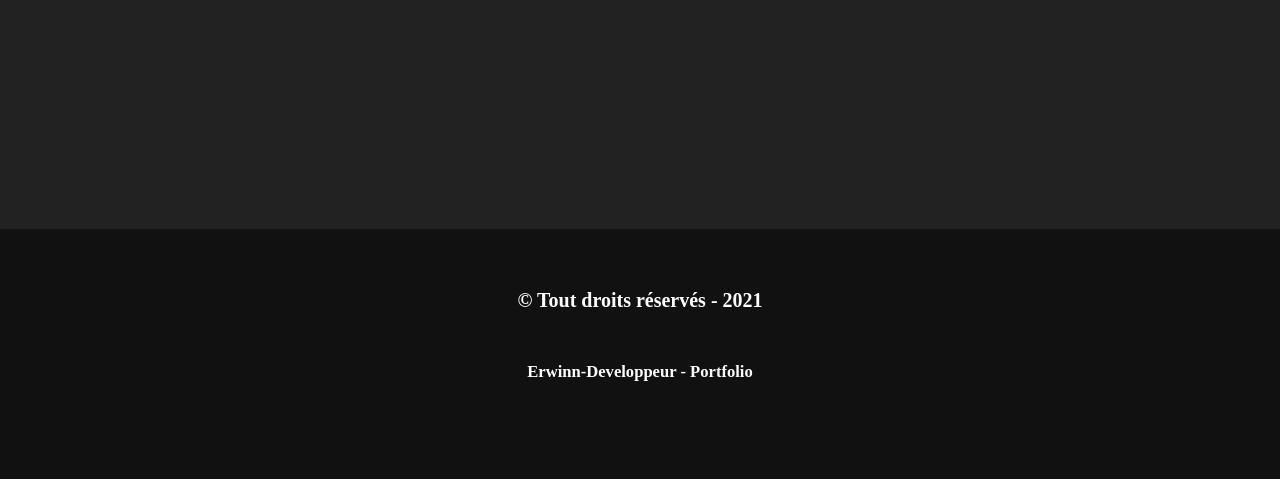
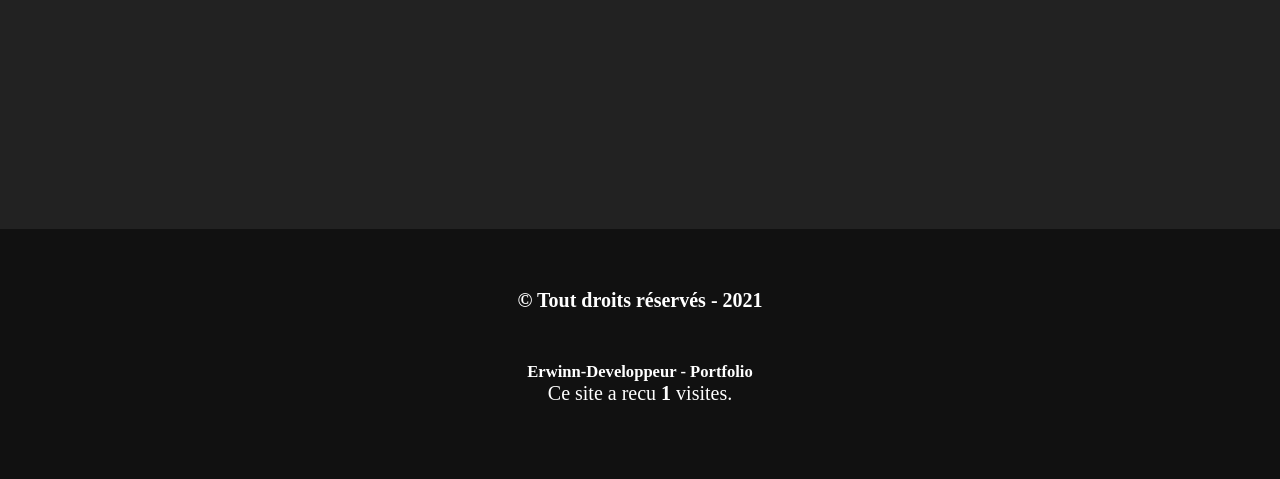
Before and after one commit to Erwinn-Developpement/Erwinn, a PHP site: page / in a window 1280 px wide. Shown: the part 2440-2919 px from the top of the page. Run offline with PHP 8.4, Linux system fonts and the light colour scheme.

Commit message:
Update index.php

```diff
--- a/index.html
+++ b/index.php
@@ -98,7 +98,7 @@
 
 
     <div class="description">
-        <h3>Bonjour je m'appelle Erwinn et je suis un développeur web front-end débutant ainsi qu'un débutant en développement d'application C# (Xamarin). Ma passion est la programmation depuis longtemps.</h3>
+        <h3>Bonjour je m'appelle Erwinn et je suis un développeur web front-end débutant ainsi que futur développeur de jeux vidéo avec Unreal Engine. Ma passion est la programmation depuis longtemps.</h3>
     </div>
 
 
@@ -139,6 +139,31 @@
         <h4>&copy; Tout droits réservés - 2021</h4>
 
         <h5>Erwinn-Developpeur - Portfolio</h5>
+
+
+
+        <?php
+session_start();
+if(file_exists('compteur_visites.txt'))
+{
+        $compteur_f = fopen('compteur_visites.txt', 'r+');
+        $compte = fgets($compteur_f);
+}
+else
+{
+        $compteur_f = fopen('compteur_visites.txt', 'a+');
+        $compte = 0;
+}
+if(!isset($_SESSION['compteur_de_visite']))
+{
+        $_SESSION['compteur_de_visite'] = 'visite';
+        $compte++;
+        fseek($compteur_f, 0);
+        fputs($compteur_f, $compte);
+}
+fclose($compteur_f);
+echo 'Ce site a recu <strong>'.$compte.'</strong> visites.';
+?>
     </footer>
 
 </svg>
```
